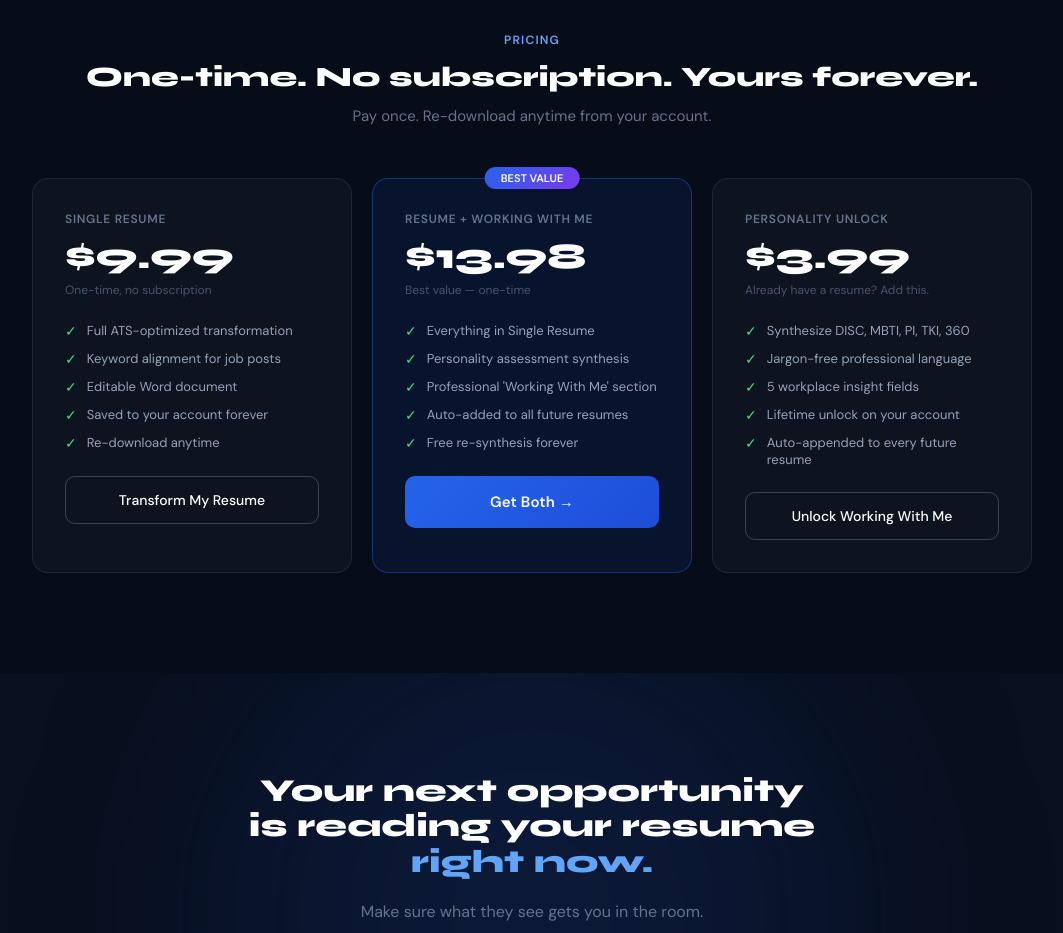
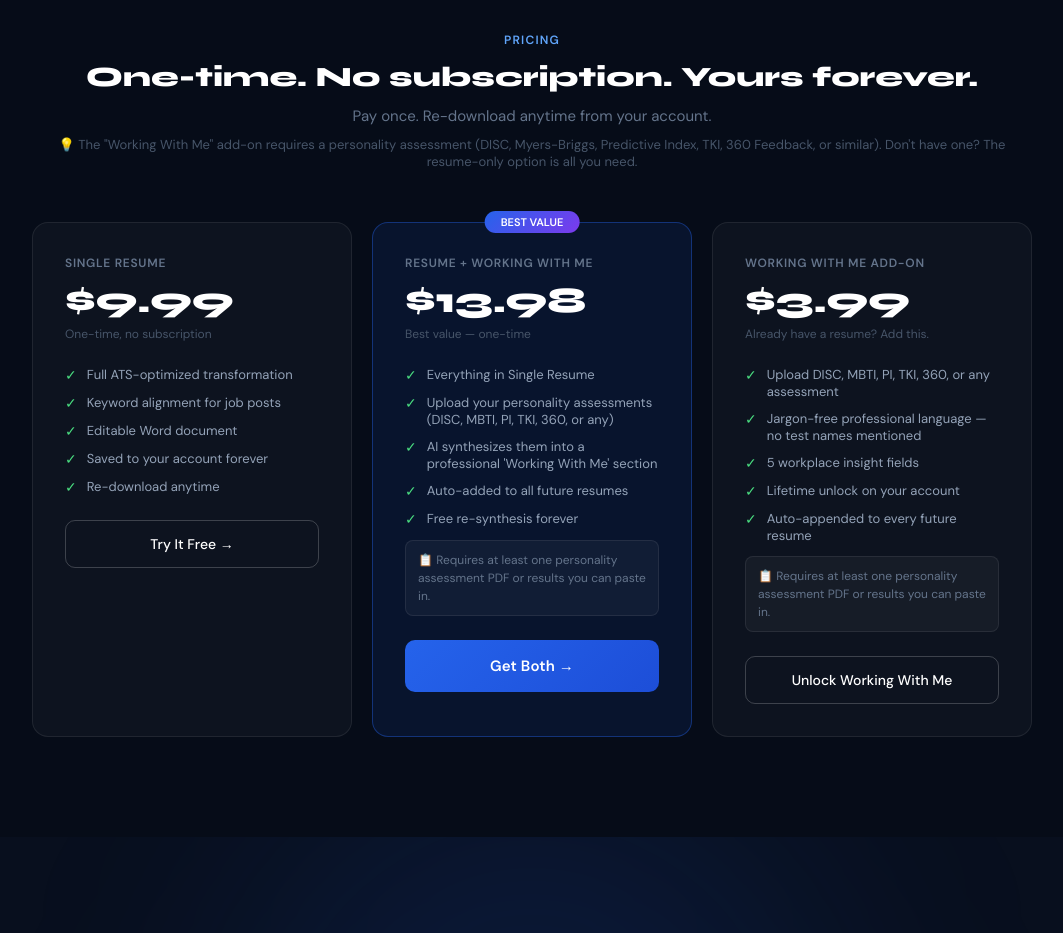
Before and after one commit to ReviveIQ/resumeiq, a React (Vite) app in the folder client/: page / in a window 1280 px wide. Shown: the part 2300-3233 px from the top of the page, without its empty margins (108-1171 px from the left). Built offline with nearby package versions, Linux system fonts and the light colour scheme.

Commit message:
fix: clarify personality assessment requirement on pricing cards

```diff
--- a/client/src/pages/LandingPage.tsx
+++ b/client/src/pages/LandingPage.tsx
@@ -147,7 +147,8 @@ const PRICING = [
       "Saved to your account forever",
       "Re-download anytime",
     ],
-    cta: "Transform My Resume",
+    note: null,
+    cta: "Try It Free →",
     highlighted: false,
   },
   {
@@ -156,25 +157,27 @@ const PRICING = [
     description: "Best value — one-time",
     features: [
       "Everything in Single Resume",
-      "Personality assessment synthesis",
-      "Professional 'Working With Me' section",
+      "Upload your personality assessments (DISC, MBTI, PI, TKI, 360, or any)",
+      "AI synthesizes them into a professional 'Working With Me' section",
       "Auto-added to all future resumes",
       "Free re-synthesis forever",
     ],
+    note: "📋 Requires at least one personality assessment PDF or results you can paste in.",
     cta: "Get Both →",
     highlighted: true,
   },
   {
-    name: "Personality Unlock",
+    name: "Working With Me Add-On",
     price: "$3.99",
     description: "Already have a resume? Add this.",
     features: [
-      "Synthesize DISC, MBTI, PI, TKI, 360",
-      "Jargon-free professional language",
+      "Upload DISC, MBTI, PI, TKI, 360, or any assessment",
+      "Jargon-free professional language — no test names mentioned",
       "5 workplace insight fields",
       "Lifetime unlock on your account",
       "Auto-appended to every future resume",
     ],
+    note: "📋 Requires at least one personality assessment PDF or results you can paste in.",
     cta: "Unlock Working With Me",
     highlighted: false,
   },
@@ -381,6 +384,9 @@ export default function LandingPage() {
               One-time. No subscription. Yours forever.
             </h2>
             <p style={{ color: "#64748b", fontSize: "15px" }}>Pay once. Re-download anytime from your account.</p>
+            <p style={{ color: "#475569", fontSize: "13px", marginTop: "10px" }}>
+              💡 The "Working With Me" add-on requires a personality assessment (DISC, Myers-Briggs, Predictive Index, TKI, 360 Feedback, or similar). Don't have one? The resume-only option is all you need.
+            </p>
           </div>
           <div style={{ display: "grid", gridTemplateColumns: "repeat(auto-fit, minmax(280px, 1fr))", gap: "20px" }}>
             {PRICING.map((plan, i) => (
@@ -402,6 +408,11 @@ export default function LandingPage() {
                       <span>{f}</span>
                     </div>
                   ))}
+                  {plan.note && (
+                    <div style={{ marginTop: "12px", padding: "10px 12px", background: "rgba(255,255,255,0.04)", border: "1px solid rgba(255,255,255,0.08)", borderRadius: "8px", fontSize: "12px", color: "#64748b", lineHeight: 1.5 }}>
+                      {plan.note}
+                    </div>
+                  )}
                 </div>
                 <button className={plan.highlighted ? "cta-btn" : "cta-btn-outline"} onClick={() => navigate("/app")} style={{ width: "100%", textAlign: "center" }}>
                   {plan.cta}
```
